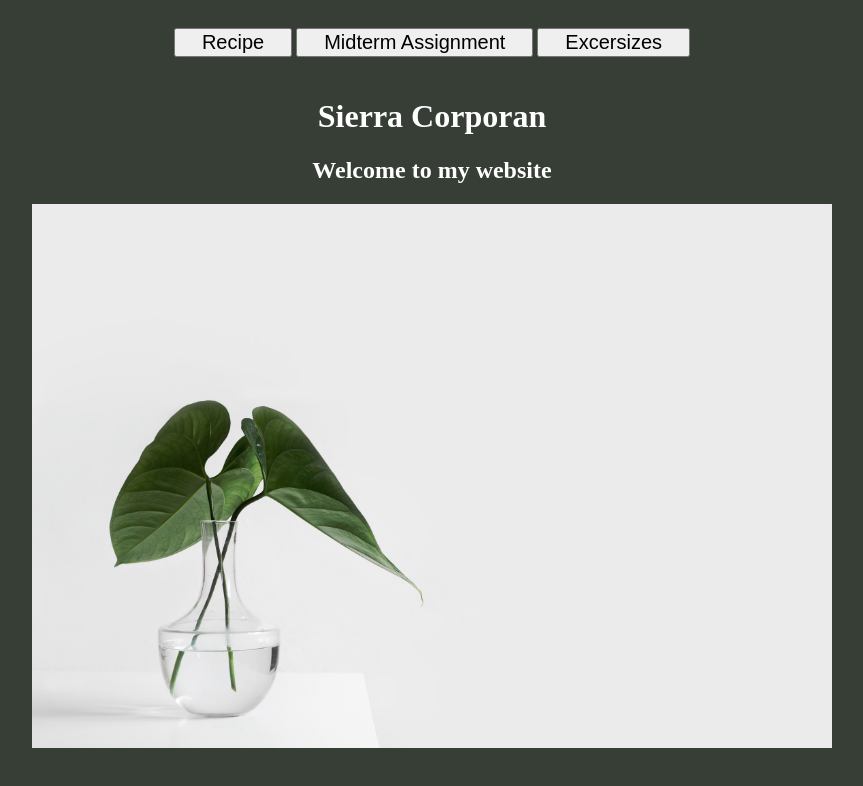
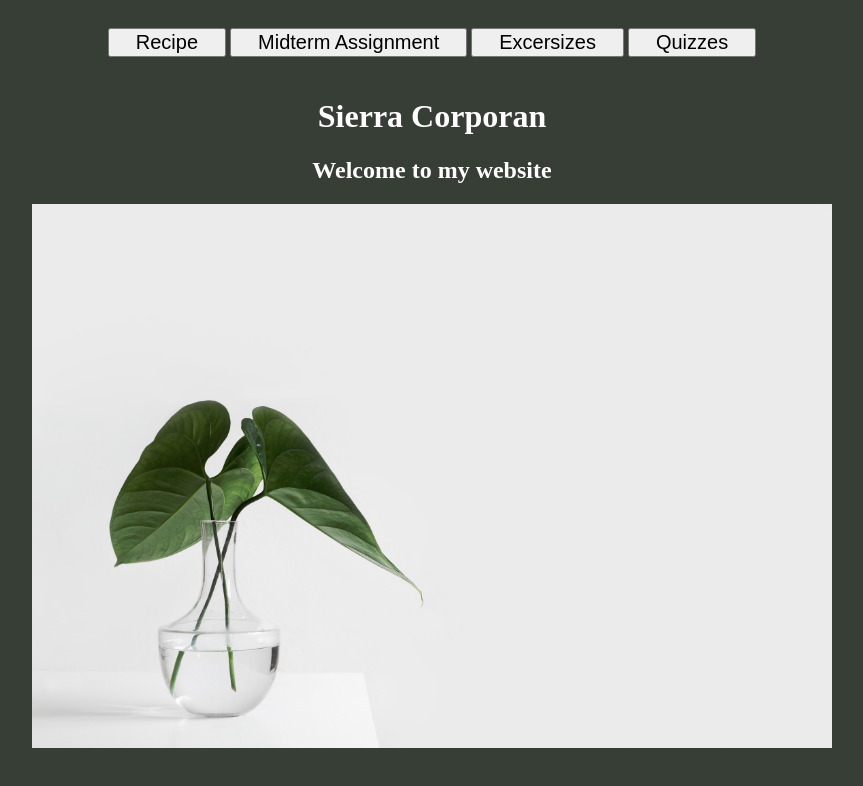
Before and after one commit to SierraCorporan/SierraCorporan, a plain HTML site: page index.html in a window 1280 px wide. Shown: the whole page, without its empty margins (208-1071 px from the left). Drawn offline with Linux system fonts and the light colour scheme.

Commit message:
git push

```diff
--- a/index.html
+++ b/index.html
@@ -20,6 +20,9 @@
 <button>
     <a href="Excersizes.html">Excersizes</a>
 </button>
+<button>
+    <a href="quizzes.html">Quizzes</a>
+</button>
 </div>
 
 
```
